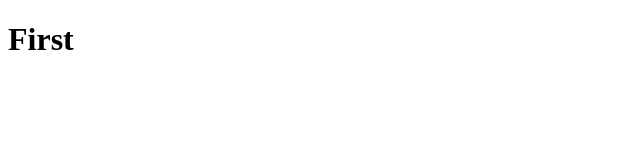
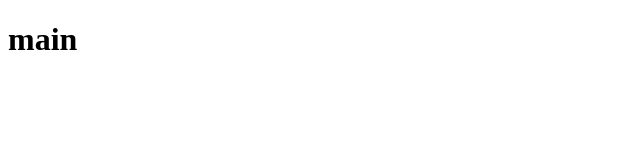
Before and after one commit to toyman640/Branch-test, a plain HTML site: page index.html in a window 1280 px wide. Shown: the full height of the page, 0-640 px from the left. Drawn offline with Linux system fonts and the light colour scheme.

Commit message:
change main

```diff
--- a/index.html
+++ b/index.html
@@ -7,6 +7,6 @@
     <title>Document</title>
 </head>
 <body>
-    <h1>First</h1>
+    <h1>main</h1>
 </body>
 </html>
```
